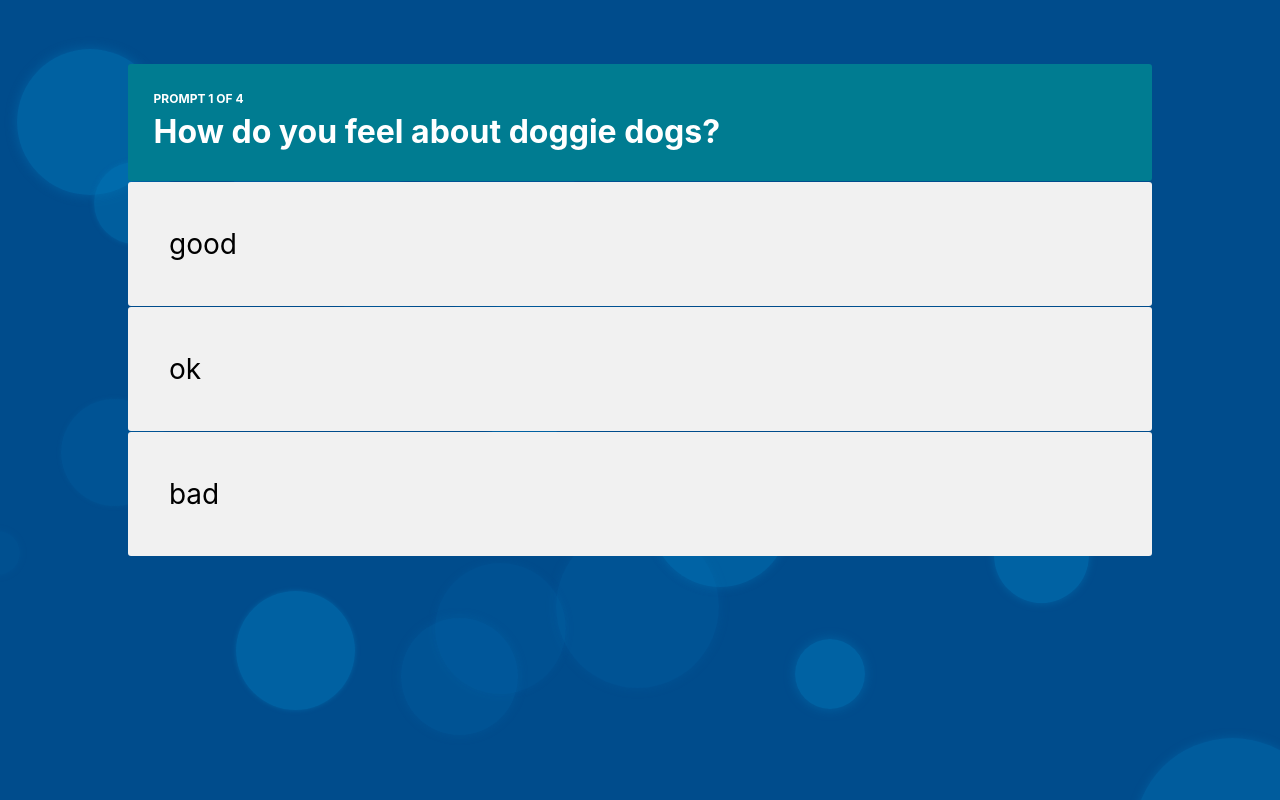
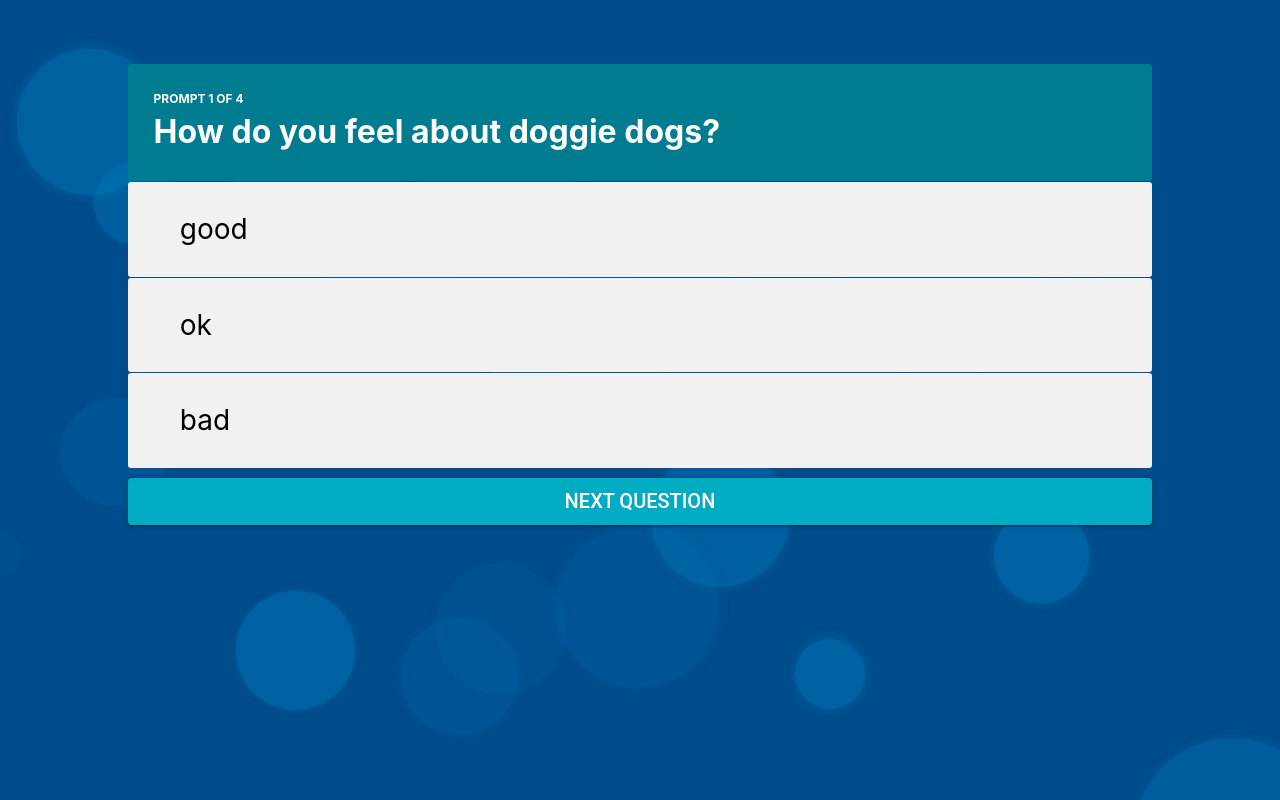
Before and after one commit to Chris-Perkins/ENC4416-Filter-Bubbles-Creating-Community, a React app: page / in a window 1280 px wide. Built offline with nearby package versions, Linux system fonts and the light colour scheme.

Commit message:
Change QuizQuestions to be material-designed, add 'Next Question' button

```diff
--- a/src/components/Quiz.tsx
+++ b/src/components/Quiz.tsx
@@ -1,6 +1,7 @@
 import * as React from "react";
 import { filterBubbleTheme } from "../filterBubbleTheme";
 import { QuizQuestion } from "./QuizQuestion";
+import { Button, MuiThemeProvider } from "@material-ui/core";
 
 const pageStyle = {
     marginTop:"5%",
@@ -26,6 +27,12 @@ const quizHeader = {
     fontWeight: "bold" as "bold"
 };
 
+const nextQuestionButtonStyle = {
+    width: "100%",
+    marginTop: "1%",
+    fontSize: "2.5vh"
+};
+
 export class Quiz extends React.Component {
     render() {
         return (
@@ -45,6 +52,11 @@ export class Quiz extends React.Component {
                 <QuizQuestion>
                     bad
                 </QuizQuestion>
+                <MuiThemeProvider theme={filterBubbleTheme}>
+                    <Button style={nextQuestionButtonStyle} variant="contained" color="secondary">
+                        Next Question
+                    </Button>
+                </MuiThemeProvider>
             </div>
         );
     }
--- a/src/components/QuizQuestion.tsx
+++ b/src/components/QuizQuestion.tsx
@@ -1,9 +1,15 @@
 import * as React from "react";
+import Card from "@material-ui/core/Card";
+import CardContent from "@material-ui/core/CardContent";
+import { Typography, CardActionArea } from "../../node_modules/@material-ui/core";
 import { filterBubbleTheme } from "../filterBubbleTheme";
 
 const quizQuestionStyle = {
     width: "100%",
-    padding: "4%",
+    paddingLeft: "3.5%",
+    paddingRight: "3.5%",
+    paddingTop: "1%",
+    paddingBottom: "1%",
     fontSize: "3.5vh",
     marginTop: "1px",
     borderRadius: "3px",
@@ -15,9 +21,11 @@ const quizQuestionStyle = {
 export class QuizQuestion extends React.Component {
     render() {
         return (
-            <div style={quizQuestionStyle}>
-                {this.props.children}
-            </div>
+            <CardActionArea style={quizQuestionStyle}>
+                <CardContent>
+                    {this.props.children}
+                </CardContent>
+            </CardActionArea>
         );
     }
 }
```
